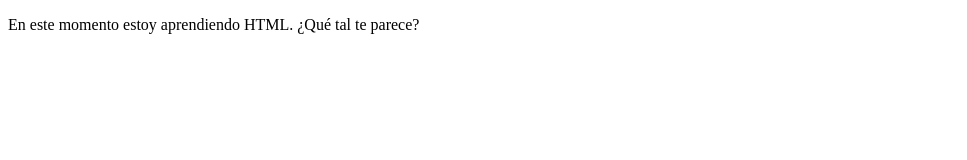
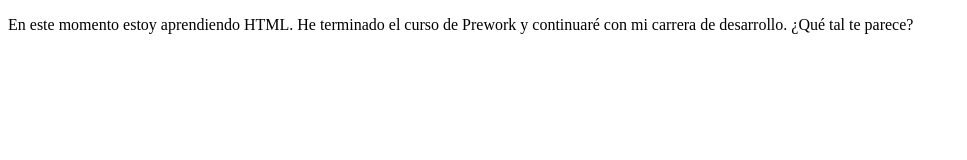
Before and after one commit to juanarci/ProyectoDemoCursoPrework, a plain HTML site: page index.html in a window 1280 px wide. Shown: the whole page, without its empty margins (0-967 px from the left). Drawn offline with Linux system fonts and the light colour scheme.

Commit message:
first commit

```diff
--- a/index.html
+++ b/index.html
@@ -8,7 +8,7 @@
 </head>
 <body>
    <p>
-       En este momento estoy aprendiendo HTML.
+       En este momento estoy aprendiendo HTML. He terminado el curso de Prework y continuaré con mi carrera de desarrollo.
        ¿Qué tal te parece?
    </p>
 </body>
```
